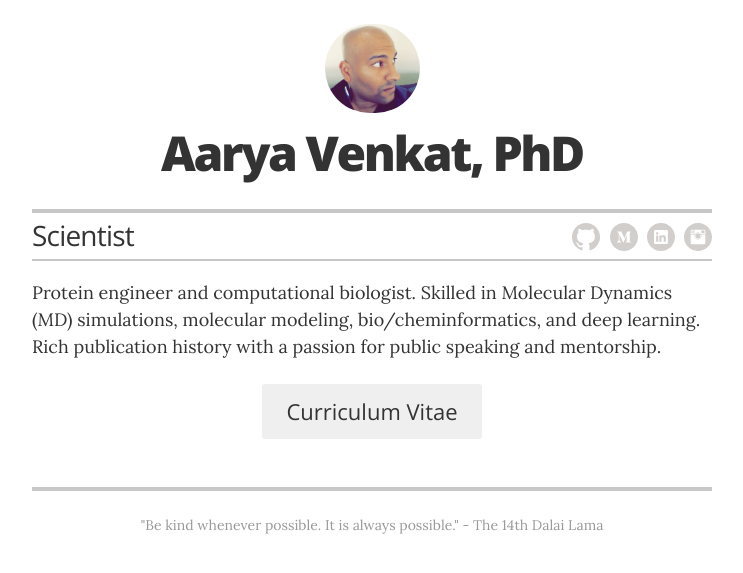
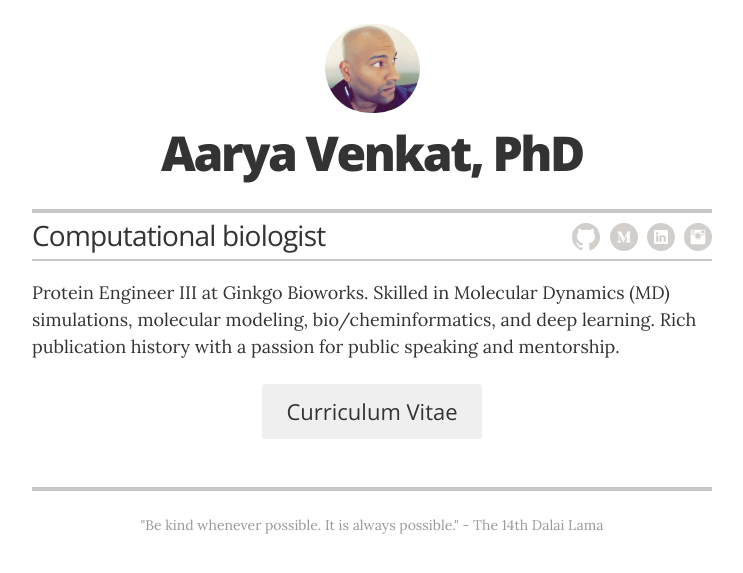
Before and after one commit to arikat/arikat.github.io, a Jekyll site: the page built from index.html, in a window 1280 px wide. Shown: the top 573 px of the page, without its empty margins (268-1011 px from the left). Built offline with Jekyll 4.4.1, drawn with Linux system fonts in a browser that asks for light colours.

Commit message:
Update _config.yml

```diff
--- a/_config.yml
+++ b/_config.yml
@@ -11,7 +11,7 @@ sass:
 # Resume settings
 resume_avatar:                  "true"
 resume_name:                    "Aarya Venkat, PhD"
-resume_title:                   "Scientist"
+resume_title:                   "Computational biologist"
 
 # used for the contact button in _layouts/resume.html
 resume_contact_email:           "https://docs.google.com/viewer?url=https://github.com/arikat/Arikat-Additional-Files/raw/master/Aarya_CV.pdf"
@@ -23,7 +23,7 @@ resume_contact_telephone:       "678-404-1666"
 resume_header_contact_info:     "678-404-1666 • aarya@uga.edu"
 display_header_contact_info:    "false"
 
-resume_header_intro: "<p>Protein engineer and computational biologist. Skilled in Molecular Dynamics (MD) simulations, molecular modeling, bio/cheminformatics, and deep learning. Rich publication history with a passion for public speaking and mentorship.</p>"
+resume_header_intro: "<p>Protein Engineer III at Ginkgo Bioworks. Skilled in Molecular Dynamics (MD) simulations, molecular modeling, bio/cheminformatics, and deep learning. Rich publication history with a passion for public speaking and mentorship.</p>"
 
 resume_looking_for_work:        "yes"
 
```
